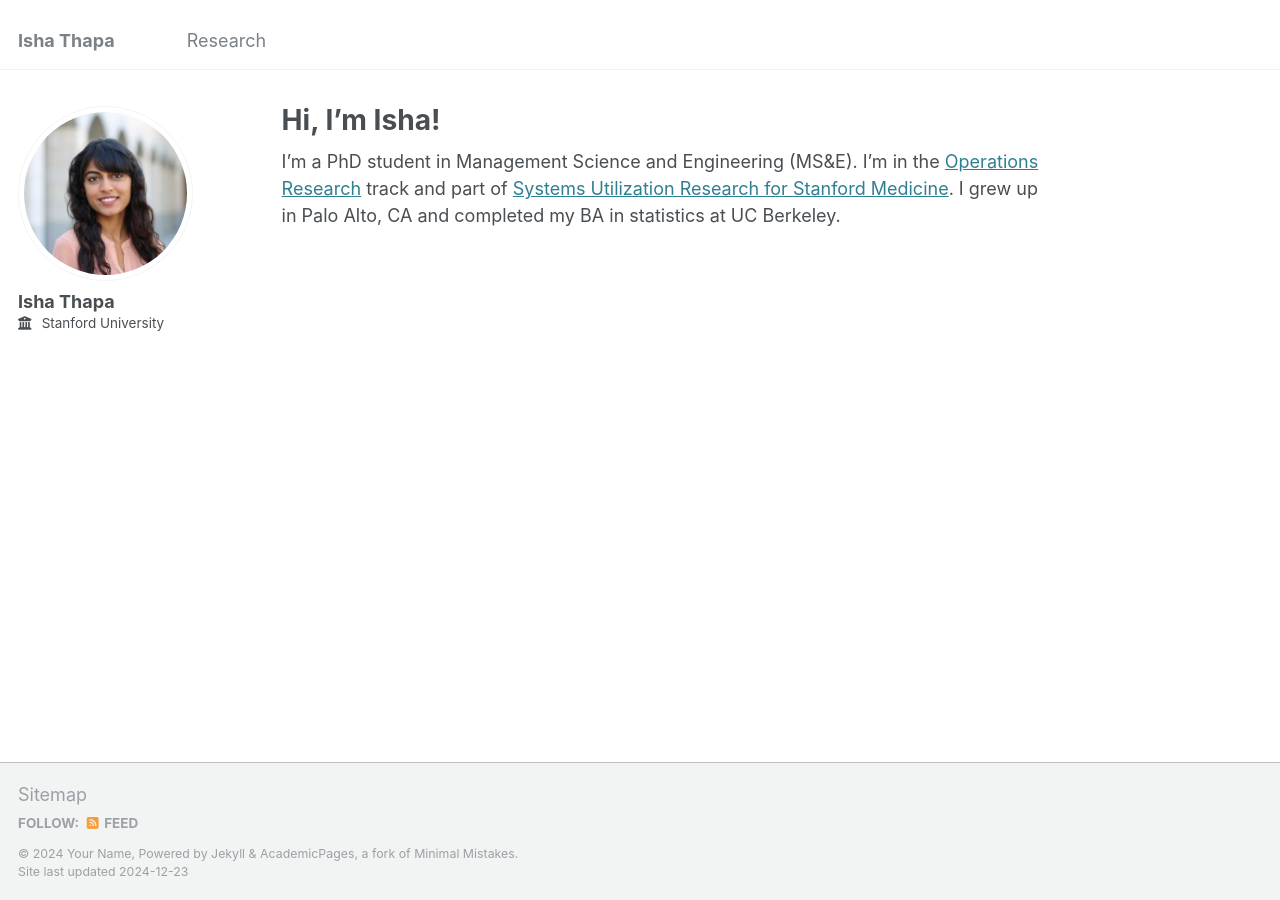
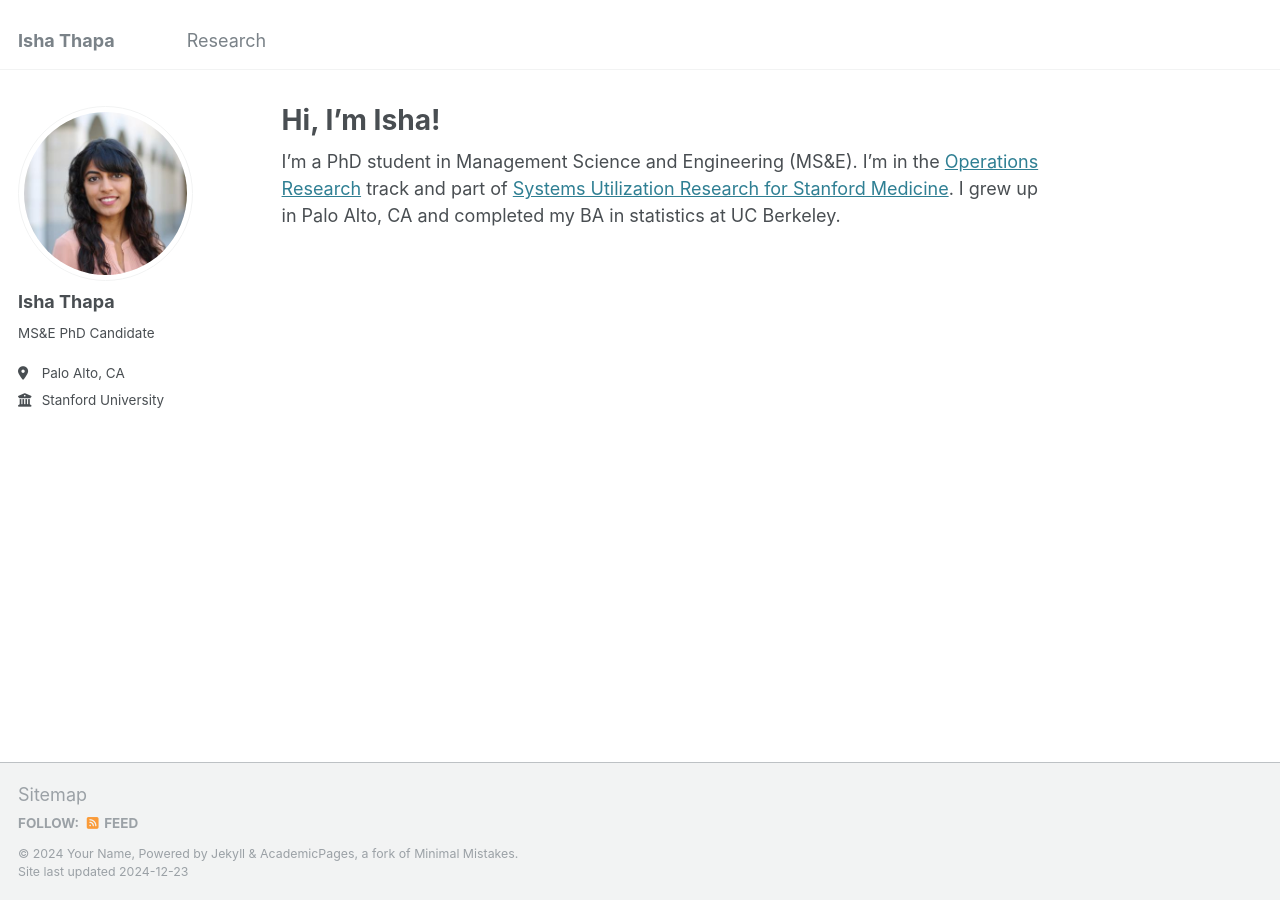
Before and after one commit to ishathapa/ishathapa.github.io, a Jekyll site: the page built from _pages/about.md, in a window 1280 px wide. Built offline with Jekyll 4.4.1, drawn with Linux system fonts in a browser that asks for light colours.

Commit message:
Update _config.yml

```diff
--- a/_config.yml
+++ b/_config.yml
@@ -24,8 +24,8 @@ author:
   avatar           : "isha-thapa_profilephoto.jpg"
   name             : "Isha Thapa"
   pronouns         : # example: "she/her"
-  bio              : #"Short biography for the left-hand sidebar"
-  location         : #"Stanford, CA"
+  bio              : "MS&E PhD Candidate"
+  location         : "Palo Alto, CA"
   employer         : "Stanford University"
   uri              : # URL
   email            : #"none@example.org"
```
